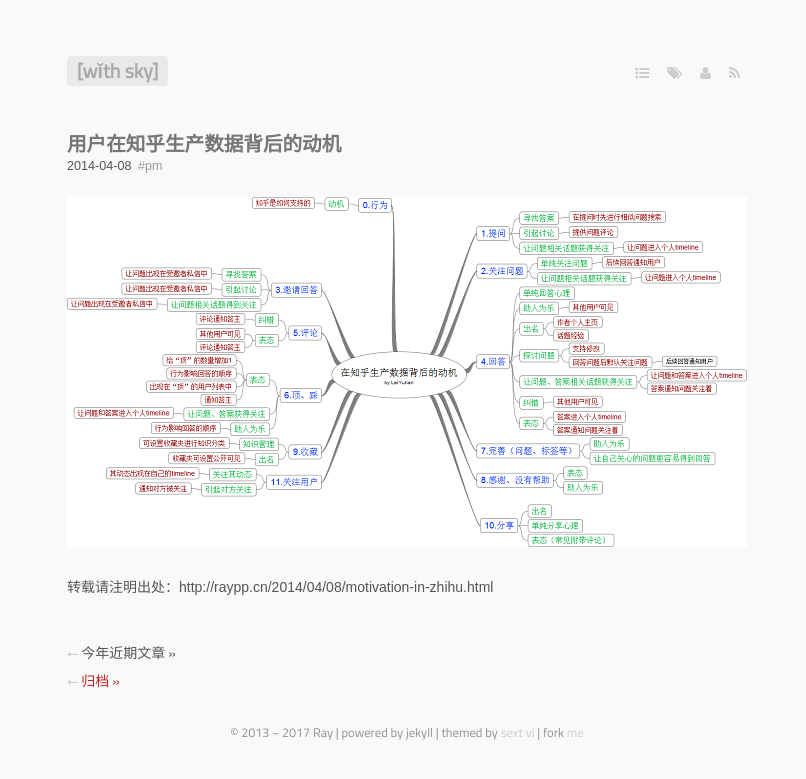
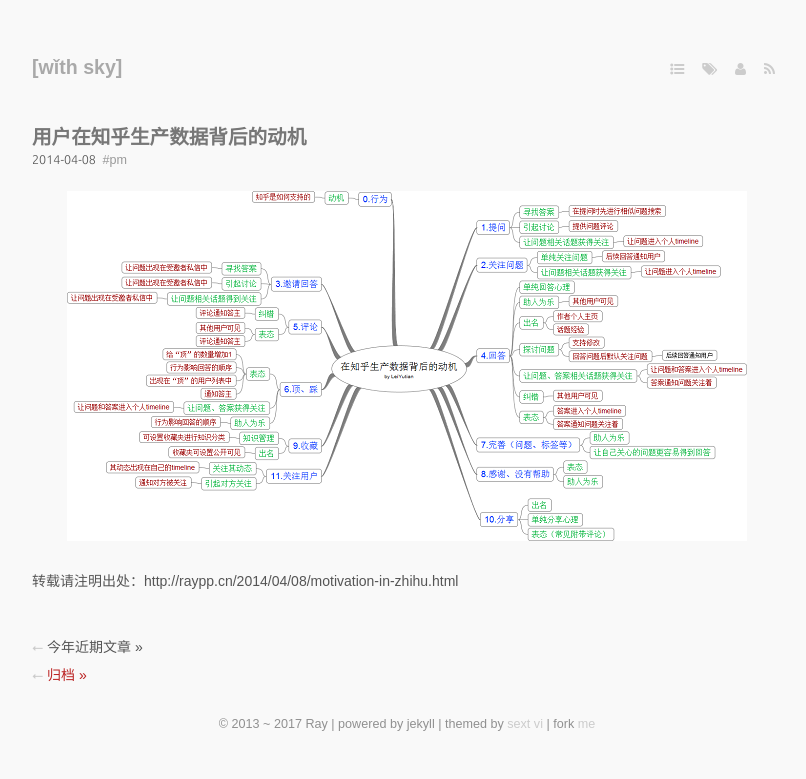
Before and after one commit to raypp/blog, a Jekyll site: the page built from index.markdown, in a window 1280 px wide. Shown: the top 779 px of the page, without its empty margins (233-1039 px from the left). Built offline with Jekyll 4.4.1, drawn with Linux system fonts in a browser that asks for light colours; some web fonts are replaced; Markdown is read by kramdown in place of the engine named in the settings; a script that is not in the unit is left out; comment, search, counter and statistics services are not loaded.

Commit message:
Update style.css

```diff
--- a/media/css/style.css
+++ b/media/css/style.css
@@ -1,25 +1,27 @@
 @charset "UTF-8";
-@import url(http://fonts.googleapis.com/css?family=Lekton);
-@import url(http://fonts.googleapis.com/css?family=Titillium+Web);
 /*------------------------------------
  * sext-vi
  *
  * @author linghua.zhang@me.com
  * @link http://lhzhang.com/
- * @update 2013-11-11
+ * @update 2015-07-24
  *
  * |/ | (~ (~
  * |\.|._)._)
  * --------------------------------- */
+@import url(/media/fonts/telex-regular.css);
+@import url(http://fonts.googleapis.com/css?family=Ubuntu:300);
+@import url(//code.cdn.mozilla.net/fonts/fira.css);
 * {
   margin: 0;
   padding: 0; }
 
 body {
   font-size: 14px;
-  font-family: "Lekton", "Hiragino Sans GB", "Microsoft YaHei", sans-serif;
+  font-family: telexregular, Hiragino Sans GB, Microsoft YaHei, sans-serif;
   color: #555;
-  background-color: #f9f9f9; }
+  background-color: #f9f9f9;
+  -webkit-font-smoothing: antialiased; }
 
 ol, ul {
   list-style-position: inside; }
@@ -28,8 +30,7 @@ li {
   padding: .2em 0; }
 
 hr {
-  width: 20em;
-  margin-left: 0;
+  width: 4em;
   border: none;
   border-top: 1px dashed #d0d0d0;
   border-bottom: 1px dashed #f9f9f9; }
@@ -53,7 +54,6 @@ blockquote, pre code {
   border: 1px dashed #eee !important;
   border-color: #e0e0e0 !important;
   font-size: 13px;
-  font-family: "Lekton", monospace;
   line-height: 1.6;
   display: block;
   overflow: auto; }
@@ -61,16 +61,31 @@ blockquote, pre code {
 code {
   background-color: #f8f8f8;
   padding: 2px 5px;
-  border: 1px dashed #e0e0e0; }
+  border: 1px dashed #e0e0e0;
+  font-family: Fira Mono, monospace; }
 
 h1, h2 {
   font-size: 1.4em; }
 
+time {
+  font-family: Ubuntu, monospace; }
+
 header {
-  width: 680px;
   margin: 0 auto;
   text-align: justify;
   margin: 3em auto; }
+  @media screen and (min-width: 320px) {
+    header {
+      width: 300px; } }
+  @media screen and (min-width: 375px) {
+    header {
+      width: 350px; } }
+  @media screen and (min-width: 414px) {
+    header {
+      width: 400px; } }
+  @media screen and (min-width: 800px) {
+    header {
+      width: 750px; } }
   header:after {
     content: '';
     width: 100%;
@@ -80,16 +95,10 @@ header {
     position: relative;
     top: 1em; }
     header #header h1 {
-      font-family: "Titillium Web", "Hiragino Sans GB", "Microsoft YaHei", sans-serif; }
+      font-family: telexregular, Hiragino Sans GB, Microsoft YaHei, sans-serif; }
       header #header h1 a {
         color: #a9a9a9;
-        background-color: #e9e9e9;
-        display: block;
-        padding: 0 .5em;
-        border-radius: 4px; }
-        header #header h1 a:hover {
-          color: #fff;
-          background-color: #dd2222; }
+        display: block; }
   header nav {
     display: inline-block;
     position: relative;
@@ -97,13 +106,24 @@ header {
     header nav span {
       margin: .5em; }
     header nav a, header nav #header h1 a, header #header h1 nav a, header nav article .title a, article .title header nav a, header nav article .meta .tags a, article .meta .tags header nav a, header nav article .divider a, article .divider header nav a {
-      font-family: "Titillium Web", "Hiragino Sans GB", "Microsoft YaHei", sans-serif;
+      font-family: telexregular, Hiragino Sans GB, Microsoft YaHei, sans-serif;
       color: #ccc; }
 
 #content {
-  width: 680px;
   margin: 0 auto;
   line-height: 2em; }
+  @media screen and (min-width: 320px) {
+    #content {
+      width: 300px; } }
+  @media screen and (min-width: 375px) {
+    #content {
+      width: 350px; } }
+  @media screen and (min-width: 414px) {
+    #content {
+      width: 400px; } }
+  @media screen and (min-width: 800px) {
+    #content {
+      width: 750px; } }
   #content .main-listing {
     margin-bottom: 2em; }
 
@@ -119,7 +139,7 @@ ul.listing {
     ul.listing li.listing-item:hover {
       background-color: #f9f9f9; }
     ul.listing li.listing-seperator {
-      font-family: "Titillium Web", "Hiragino Sans GB", "Microsoft YaHei", sans-serif; }
+      font-family: telexregular, Hiragino Sans GB, Microsoft YaHei, sans-serif; }
       ul.listing li.listing-seperator:before {
         content: "⭠ ";
         color: #ccc; }
@@ -129,7 +149,7 @@ article {
   article p {
     padding: .7em 0; }
   article .title {
-    font-family: "Titillium Web", "Hiragino Sans GB", "Microsoft YaHei", sans-serif; }
+    font-family: telexregular, Hiragino Sans GB, Microsoft YaHei, sans-serif; }
     article .title header #header h1 a, header #header h1 article .title a, article .title a, article .title .meta .tags a, article .meta .tags .title a {
       color: #777; }
   article .meta {
@@ -141,7 +161,7 @@ article {
       color: #999999;
       padding: .25em; }
   article .post img {
-    max-width: 680px;
+    max-width: 100%;
     display: block;
     margin: .5em auto; }
   article .comment {
@@ -152,7 +172,7 @@ article {
       margin: 0 2em;
       color: #e9e9e9; }
     article .divider header #header h1 a, header #header h1 article .divider a, article .divider .meta .tags a, article .meta .tags .divider a, article .divider a {
-      font-family: "Titillium Web", "Hiragino Sans GB", "Microsoft YaHei", sans-serif;
+      font-family: telexregular, Hiragino Sans GB, Microsoft YaHei, sans-serif;
       margin: 0 2em; }
       article .divider header #header h1 a i, header #header h1 article .divider a i, article .divider .meta .tags a i, article .meta .tags .divider a i, article .divider a i {
         color: #999999;
@@ -180,14 +200,25 @@ article {
     margin-left: 1%; }
 
 footer {
-  width: 680px;
   margin: 0 auto;
   display: block;
   color: #909090;
-  font-family: "Titillium Web", "Hiragino Sans GB", "Microsoft YaHei", sans-serif;
+  font-family: telexregular, Hiragino Sans GB, Microsoft YaHei, sans-serif;
   font-size: .9em;
   text-align: center;
   margin: 1em auto; }
+  @media screen and (min-width: 320px) {
+    footer {
+      width: 300px; } }
+  @media screen and (min-width: 375px) {
+    footer {
+      width: 350px; } }
+  @media screen and (min-width: 414px) {
+    footer {
+      width: 400px; } }
+  @media screen and (min-width: 800px) {
+    footer {
+      width: 750px; } }
   footer a, footer header #header h1 a, header #header h1 footer a, footer article .title a, article .title footer a, footer article .meta .tags a, article .meta .tags footer a, footer article .divider a, article .divider footer a {
     color: #cccccc; }
     footer a:hover, footer header #header h1 a:hover, header #header h1 footer a:hover, footer article .meta .tags a:hover, article .meta .tags footer a:hover {
@@ -199,3 +230,15 @@ footer {
 .gist {
   font-size: 13px;
   line-height: 1.6; }
+
+.like-wrapper {
+  color: #999; }
+  .like-wrapper .like-button, .like-wrapper .unlike-button {
+    font-family: "FontAwesome";
+    padding-right: 5px; }
+  .like-wrapper .like-button:hover {
+    color: #dd1144; }
+  .like-wrapper .like-button.liked:hover {
+    color: #999; }
+
+/*# sourceMappingURL=style.css.map */
```
